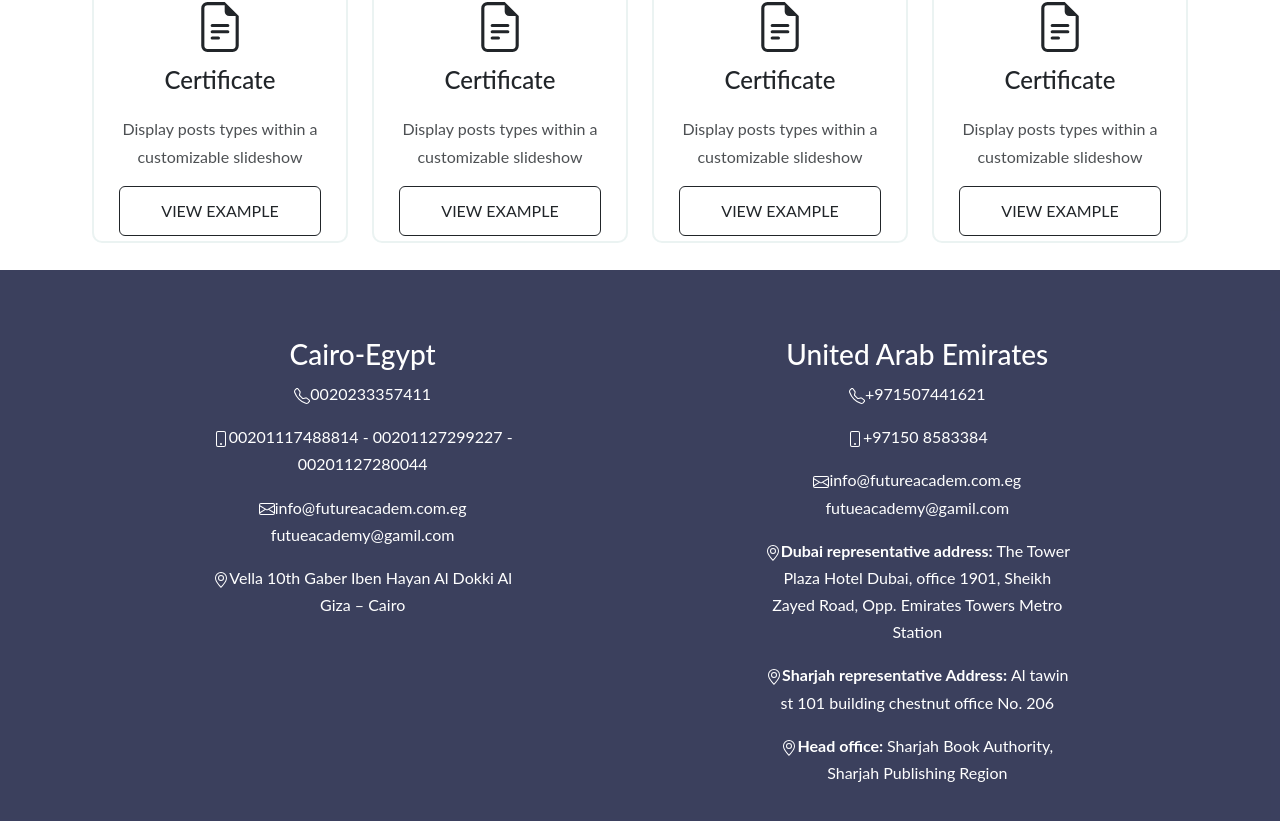
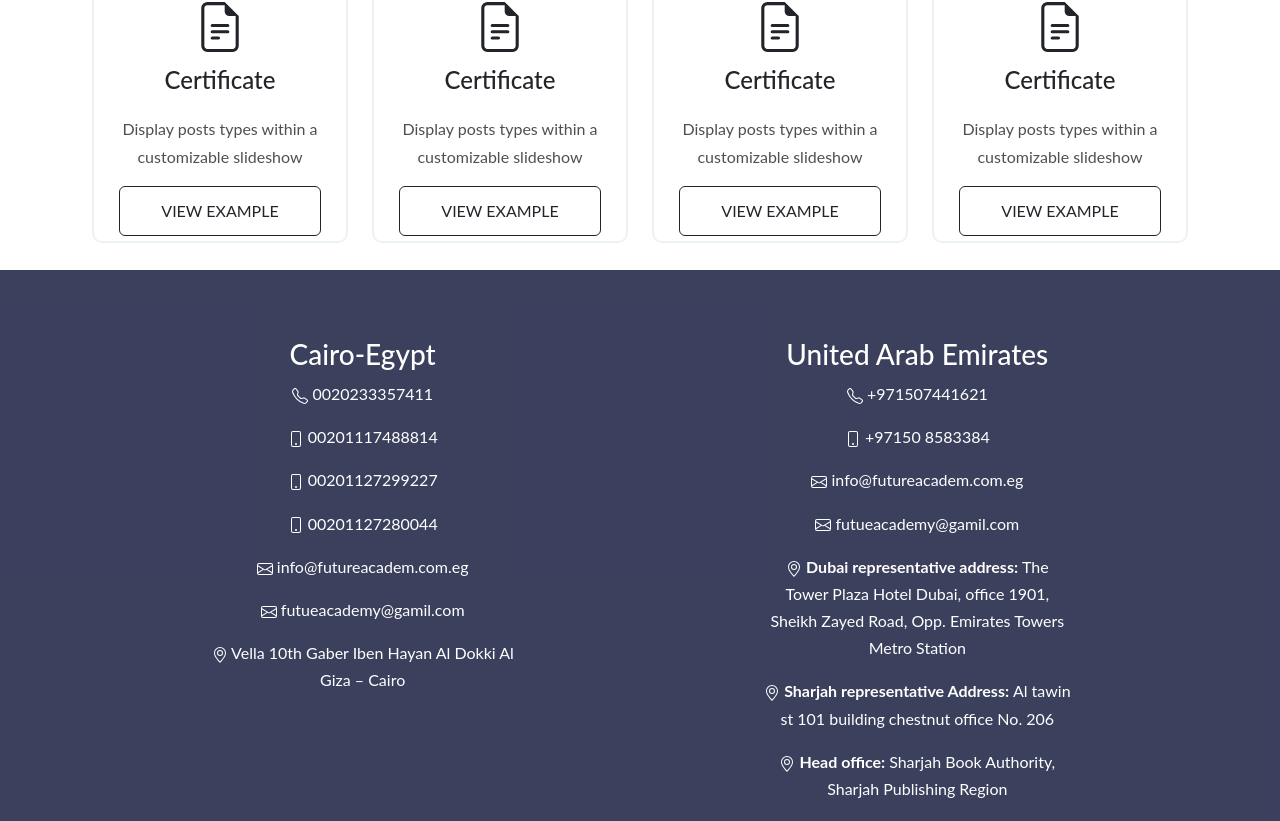
Before and after one commit to omar-vtc/Future-app, a React (Create React App) app: page /country/0 in a window 1280 px wide. Shown: the part 1976-2797 px from the top of the page. Built offline with nearby package versions, Linux system fonts and the light colour scheme.

Commit message:
minor modification for spacing

```diff
--- a/src/components/Footer/Footer.js
+++ b/src/components/Footer/Footer.js
@@ -16,7 +16,7 @@
             viewBox="0 0 16 16"
           >
             <path d="M3.654 1.328a.678.678 0 0 0-1.015-.063L1.605 2.3c-.483.484-.661 1.169-.45 1.77a17.568 17.568 0 0 0 4.168 6.608 17.569 17.569 0 0 0 6.608 4.168c.601.211 1.286.033 1.77-.45l1.034-1.034a.678.678 0 0 0-.063-1.015l-2.307-1.794a.678.678 0 0 0-.58-.122l-2.19.547a1.745 1.745 0 0 1-1.657-.459L5.482 8.062a1.745 1.745 0 0 1-.46-1.657l.548-2.19a.678.678 0 0 0-.122-.58L3.654 1.328zM1.884.511a1.745 1.745 0 0 1 2.612.163L6.29 2.98c.329.423.445.974.315 1.494l-.547 2.19a.678.678 0 0 0 .178.643l2.457 2.457a.678.678 0 0 0 .644.178l2.189-.547a1.745 1.745 0 0 1 1.494.315l2.306 1.794c.829.645.905 1.87.163 2.611l-1.034 1.034c-.74.74-1.846 1.065-2.877.702a18.634 18.634 0 0 1-7.01-4.42 18.634 18.634 0 0 1-4.42-7.009c-.362-1.03-.037-2.137.703-2.877L1.885.511z" />
-          </svg>
+          </svg>{" "}
           0020233357411
         </p>
         <p>
@@ -30,8 +30,36 @@
           >
             <path d="M11 1a1 1 0 0 1 1 1v12a1 1 0 0 1-1 1H5a1 1 0 0 1-1-1V2a1 1 0 0 1 1-1zM5 0a2 2 0 0 0-2 2v12a2 2 0 0 0 2 2h6a2 2 0 0 0 2-2V2a2 2 0 0 0-2-2z" />
             <path d="M8 14a1 1 0 1 0 0-2 1 1 0 0 0 0 2" />
-          </svg>
-          00201117488814 - 00201127299227 - 00201127280044
+          </svg>{" "}
+          00201117488814
+        </p>
+        <p>
+          <svg
+            xmlns="http://www.w3.org/2000/svg"
+            width="16"
+            height="16"
+            fill="currentColor"
+            className="bi bi-phone"
+            viewBox="0 0 16 16"
+          >
+            <path d="M11 1a1 1 0 0 1 1 1v12a1 1 0 0 1-1 1H5a1 1 0 0 1-1-1V2a1 1 0 0 1 1-1zM5 0a2 2 0 0 0-2 2v12a2 2 0 0 0 2 2h6a2 2 0 0 0 2-2V2a2 2 0 0 0-2-2z" />
+            <path d="M8 14a1 1 0 1 0 0-2 1 1 0 0 0 0 2" />
+          </svg>{" "}
+          00201127299227
+        </p>
+        <p>
+          <svg
+            xmlns="http://www.w3.org/2000/svg"
+            width="16"
+            height="16"
+            fill="currentColor"
+            className="bi bi-phone"
+            viewBox="0 0 16 16"
+          >
+            <path d="M11 1a1 1 0 0 1 1 1v12a1 1 0 0 1-1 1H5a1 1 0 0 1-1-1V2a1 1 0 0 1 1-1zM5 0a2 2 0 0 0-2 2v12a2 2 0 0 0 2 2h6a2 2 0 0 0 2-2V2a2 2 0 0 0-2-2z" />
+            <path d="M8 14a1 1 0 1 0 0-2 1 1 0 0 0 0 2" />
+          </svg>{" "}
+          00201127280044
         </p>
         <p>
           <svg
@@ -43,8 +71,21 @@
             viewBox="0 0 16 16"
           >
             <path d="M0 4a2 2 0 0 1 2-2h12a2 2 0 0 1 2 2v8a2 2 0 0 1-2 2H2a2 2 0 0 1-2-2zm2-1a1 1 0 0 0-1 1v.217l7 4.2 7-4.2V4a1 1 0 0 0-1-1zm13 2.383-4.708 2.825L15 11.105zm-.034 6.876-5.64-3.471L8 9.583l-1.326-.795-5.64 3.47A1 1 0 0 0 2 13h12a1 1 0 0 0 .966-.741M1 11.105l4.708-2.897L1 5.383z" />
-          </svg>
-          info@futureacadem.com.eg futueacademy@gamil.com
+          </svg>{" "}
+          info@futureacadem.com.eg
+        </p>
+        <p>
+          <svg
+            xmlns="http://www.w3.org/2000/svg"
+            width="16"
+            height="16"
+            fill="currentColor"
+            className="bi bi-envelope"
+            viewBox="0 0 16 16"
+          >
+            <path d="M0 4a2 2 0 0 1 2-2h12a2 2 0 0 1 2 2v8a2 2 0 0 1-2 2H2a2 2 0 0 1-2-2zm2-1a1 1 0 0 0-1 1v.217l7 4.2 7-4.2V4a1 1 0 0 0-1-1zm13 2.383-4.708 2.825L15 11.105zm-.034 6.876-5.64-3.471L8 9.583l-1.326-.795-5.64 3.47A1 1 0 0 0 2 13h12a1 1 0 0 0 .966-.741M1 11.105l4.708-2.897L1 5.383z" />
+          </svg>{" "}
+          futueacademy@gamil.com
         </p>
         <p>
           <svg
@@ -57,7 +98,7 @@
           >
             <path d="M12.166 8.94c-.524 1.062-1.234 2.12-1.96 3.07A31.493 31.493 0 0 1 8 14.58a31.481 31.481 0 0 1-2.206-2.57c-.726-.95-1.436-2.008-1.96-3.07C3.304 7.867 3 6.862 3 6a5 5 0 0 1 10 0c0 .862-.305 1.867-.834 2.94M8 16s6-5.686 6-10A6 6 0 0 0 2 6c0 4.314 6 10 6 10" />
             <path d="M8 8a2 2 0 1 1 0-4 2 2 0 0 1 0 4m0 1a3 3 0 1 0 0-6 3 3 0 0 0 0 6" />
-          </svg>
+          </svg>{" "}
           Vella 10th Gaber Iben Hayan Al Dokki Al Giza – Cairo
         </p>
       </div>
@@ -73,7 +114,7 @@
             viewBox="0 0 16 16"
           >
             <path d="M3.654 1.328a.678.678 0 0 0-1.015-.063L1.605 2.3c-.483.484-.661 1.169-.45 1.77a17.568 17.568 0 0 0 4.168 6.608 17.569 17.569 0 0 0 6.608 4.168c.601.211 1.286.033 1.77-.45l1.034-1.034a.678.678 0 0 0-.063-1.015l-2.307-1.794a.678.678 0 0 0-.58-.122l-2.19.547a1.745 1.745 0 0 1-1.657-.459L5.482 8.062a1.745 1.745 0 0 1-.46-1.657l.548-2.19a.678.678 0 0 0-.122-.58L3.654 1.328zM1.884.511a1.745 1.745 0 0 1 2.612.163L6.29 2.98c.329.423.445.974.315 1.494l-.547 2.19a.678.678 0 0 0 .178.643l2.457 2.457a.678.678 0 0 0 .644.178l2.189-.547a1.745 1.745 0 0 1 1.494.315l2.306 1.794c.829.645.905 1.87.163 2.611l-1.034 1.034c-.74.74-1.846 1.065-2.877.702a18.634 18.634 0 0 1-7.01-4.42 18.634 18.634 0 0 1-4.42-7.009c-.362-1.03-.037-2.137.703-2.877L1.885.511z" />
-          </svg>
+          </svg>{" "}
           +971507441621
         </p>
         <p>
@@ -87,7 +128,7 @@
           >
             <path d="M11 1a1 1 0 0 1 1 1v12a1 1 0 0 1-1 1H5a1 1 0 0 1-1-1V2a1 1 0 0 1 1-1zM5 0a2 2 0 0 0-2 2v12a2 2 0 0 0 2 2h6a2 2 0 0 0 2-2V2a2 2 0 0 0-2-2z" />
             <path d="M8 14a1 1 0 1 0 0-2 1 1 0 0 0 0 2" />
-          </svg>
+          </svg>{" "}
           +97150 8583384
         </p>
         <p>
@@ -100,8 +141,21 @@
             viewBox="0 0 16 16"
           >
             <path d="M0 4a2 2 0 0 1 2-2h12a2 2 0 0 1 2 2v8a2 2 0 0 1-2 2H2a2 2 0 0 1-2-2zm2-1a1 1 0 0 0-1 1v.217l7 4.2 7-4.2V4a1 1 0 0 0-1-1zm13 2.383-4.708 2.825L15 11.105zm-.034 6.876-5.64-3.471L8 9.583l-1.326-.795-5.64 3.47A1 1 0 0 0 2 13h12a1 1 0 0 0 .966-.741M1 11.105l4.708-2.897L1 5.383z" />
-          </svg>
-          info@futureacadem.com.eg futueacademy@gamil.com
+          </svg>{" "}
+          info@futureacadem.com.eg
+        </p>
+        <p>
+          <svg
+            xmlns="http://www.w3.org/2000/svg"
+            width="16"
+            height="16"
+            fill="currentColor"
+            className="bi bi-envelope"
+            viewBox="0 0 16 16"
+          >
+            <path d="M0 4a2 2 0 0 1 2-2h12a2 2 0 0 1 2 2v8a2 2 0 0 1-2 2H2a2 2 0 0 1-2-2zm2-1a1 1 0 0 0-1 1v.217l7 4.2 7-4.2V4a1 1 0 0 0-1-1zm13 2.383-4.708 2.825L15 11.105zm-.034 6.876-5.64-3.471L8 9.583l-1.326-.795-5.64 3.47A1 1 0 0 0 2 13h12a1 1 0 0 0 .966-.741M1 11.105l4.708-2.897L1 5.383z" />
+          </svg>{" "}
+          futueacademy@gamil.com
         </p>
         <p>
           <svg
@@ -114,7 +168,7 @@
           >
             <path d="M12.166 8.94c-.524 1.062-1.234 2.12-1.96 3.07A31.493 31.493 0 0 1 8 14.58a31.481 31.481 0 0 1-2.206-2.57c-.726-.95-1.436-2.008-1.96-3.07C3.304 7.867 3 6.862 3 6a5 5 0 0 1 10 0c0 .862-.305 1.867-.834 2.94M8 16s6-5.686 6-10A6 6 0 0 0 2 6c0 4.314 6 10 6 10" />
             <path d="M8 8a2 2 0 1 1 0-4 2 2 0 0 1 0 4m0 1a3 3 0 1 0 0-6 3 3 0 0 0 0 6" />
-          </svg>
+          </svg>{" "}
           <span>Dubai representative address: </span>
           The Tower Plaza Hotel Dubai, office 1901, Sheikh Zayed Road, Opp.
           Emirates Towers Metro Station
@@ -130,7 +184,7 @@
           >
             <path d="M12.166 8.94c-.524 1.062-1.234 2.12-1.96 3.07A31.493 31.493 0 0 1 8 14.58a31.481 31.481 0 0 1-2.206-2.57c-.726-.95-1.436-2.008-1.96-3.07C3.304 7.867 3 6.862 3 6a5 5 0 0 1 10 0c0 .862-.305 1.867-.834 2.94M8 16s6-5.686 6-10A6 6 0 0 0 2 6c0 4.314 6 10 6 10" />
             <path d="M8 8a2 2 0 1 1 0-4 2 2 0 0 1 0 4m0 1a3 3 0 1 0 0-6 3 3 0 0 0 0 6" />
-          </svg>
+          </svg>{" "}
           <span>Sharjah representative Address: </span>
           Al tawin st 101 building chestnut office No. 206
         </p>
@@ -146,7 +200,7 @@
           >
             <path d="M12.166 8.94c-.524 1.062-1.234 2.12-1.96 3.07A31.493 31.493 0 0 1 8 14.58a31.481 31.481 0 0 1-2.206-2.57c-.726-.95-1.436-2.008-1.96-3.07C3.304 7.867 3 6.862 3 6a5 5 0 0 1 10 0c0 .862-.305 1.867-.834 2.94M8 16s6-5.686 6-10A6 6 0 0 0 2 6c0 4.314 6 10 6 10" />
             <path d="M8 8a2 2 0 1 1 0-4 2 2 0 0 1 0 4m0 1a3 3 0 1 0 0-6 3 3 0 0 0 0 6" />
-          </svg>
+          </svg>{" "}
           <span>Head office: </span>
           Sharjah Book Authority, Sharjah Publishing Region
         </p>
--- a/src/components/Header/Navb.js
+++ b/src/components/Header/Navb.js
@@ -6,7 +6,6 @@
 import Nav from "react-bootstrap/Nav";
 import Navbar from "react-bootstrap/Navbar";
 import DropComponent from "./DropComponent";
-
 import countriesHome from "../Content/CountriesInfo/CountriesHome";
 import UniversitiesHome from "../Content/CountriesInfo/UniversitiesHome";
 
@@ -45,8 +44,8 @@
         <Navbar.Brand href="/">
           <img
             src={logo}
-            width="70"
-            height="70"
+            width="80"
+            height="82"
             className="d-inline-block align-top badge"
             alt="React Bootstrap logo"
           />
--- a/src/css/header.css
+++ b/src/css/header.css
@@ -1,6 +1,7 @@
 .badge {
   background-color: white;
   clip-path: polygon(0 0, 100% 0, 100% 100%, 50% 89%, 0 100%);
+  padding-top: 1px;
 }
 .nav-cust {
   height: 90px;
@@ -41,8 +42,10 @@
 }
 .li-item-cust {
   margin-right: 10px;
-  font-size: 21.5px;
-  font-weight: 500;
+  font-size: 20px;
+  font-weight: 600;
+  font-family: "Trebuchet MS", "Lucida Sans Unicode", "Lucida Grande",
+    "Lucida Sans", Arial, sans-serif;
 }
 
 .intro-box {
```
